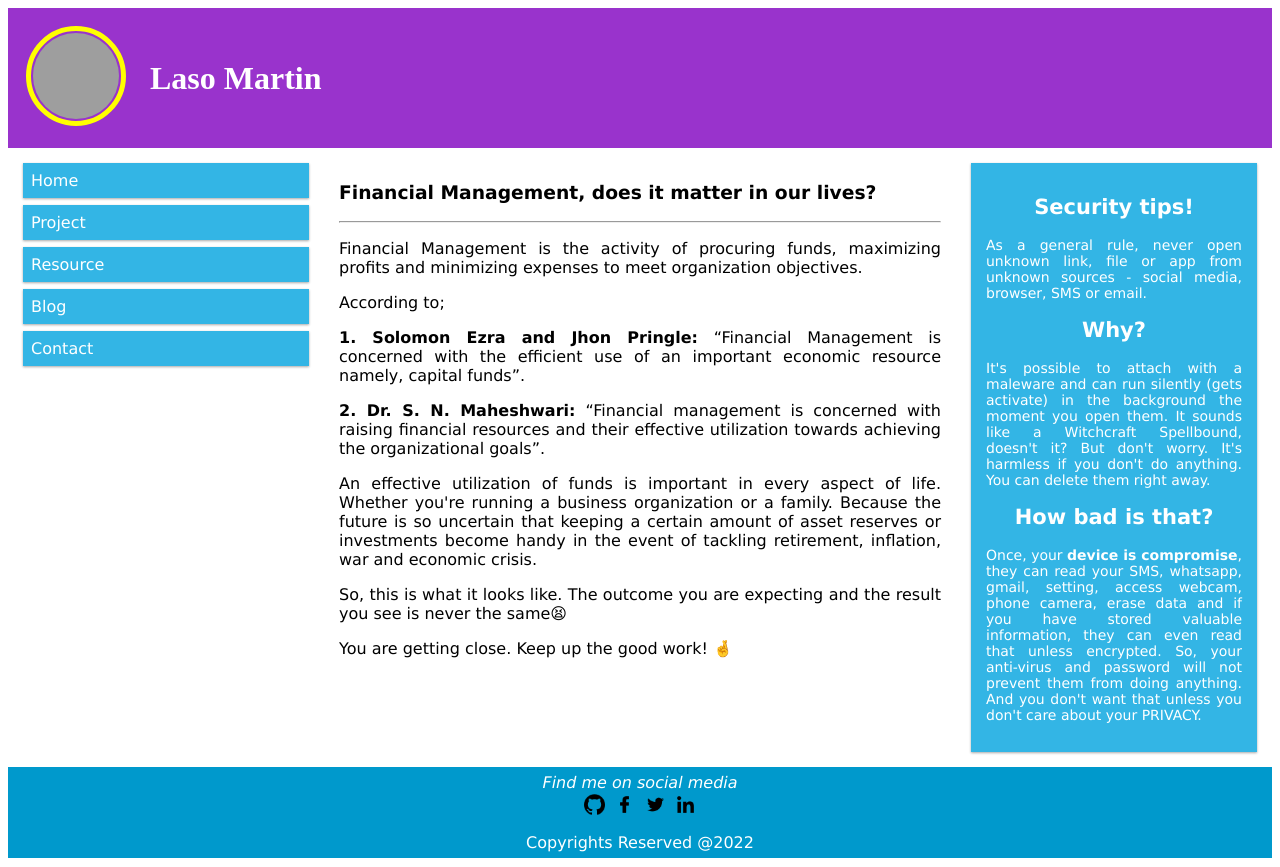
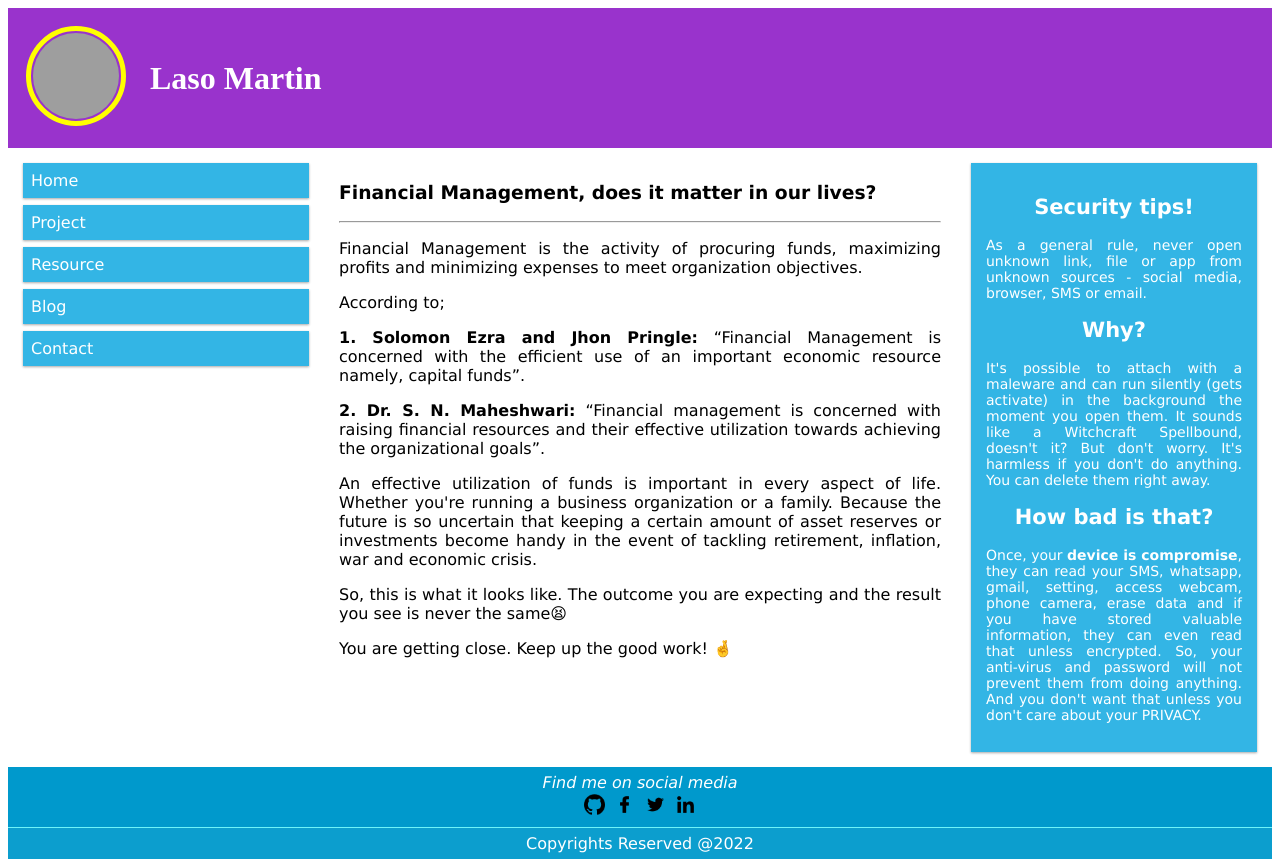
Before and after one commit to lasomartin/CV, a plain HTML site: page index.html in a window 1280 px wide. Drawn offline with Linux system fonts and the light colour scheme; grey boxes are pictures that could not be loaded.

Commit message:
Update style.css

```diff
--- a/style.css
+++ b/style.css
@@ -81,6 +81,10 @@ footer {
 	background-color: #0099cc;
 	color: white;
 }
+footer.second {
+    border-top: 1px solid rgb(103, 243, 248);
+    opacity: 0.95;
+}
 @media only screen and (min-width: 600px) {
     /* For tablets: */
     .col-s-1 {width: 8.33%;}
```
